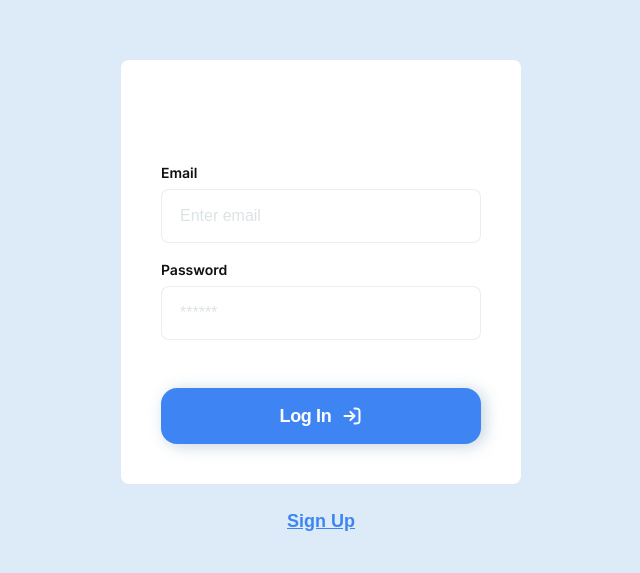
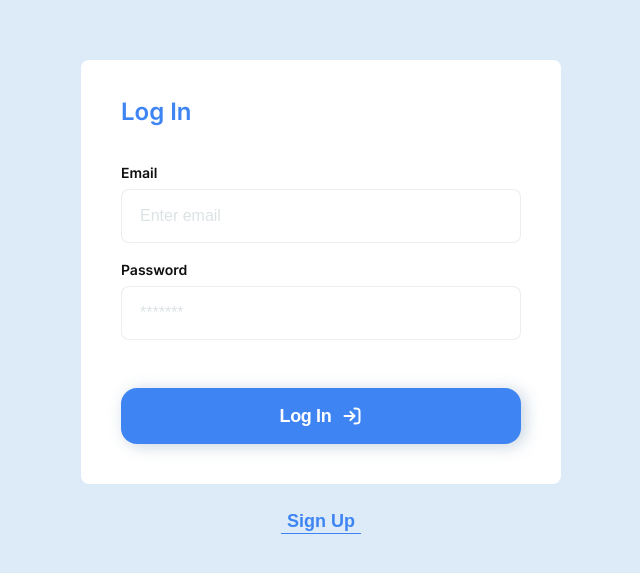
Before and after one commit to anigvo/goosetrack-group6-project, a React (Create React App) app: page /login in a window 1280 px wide. Shown: the part 103-676 px from the top of the page, without its empty margins (319-959 px from the left). Built offline with nearby package versions, Linux system fonts and the light colour scheme.

Commit message:
fix login color, line, size

```diff
--- a/src/components/LoginForm/LoginForm.jsx
+++ b/src/components/LoginForm/LoginForm.jsx
@@ -125,7 +125,7 @@ const LoginForm = () => {
                     autoComplete="off"
                     type="password"
                     name="password"
-                    placeholder="******"
+                    placeholder="*******"
                     $errPass={
                       errors.password && touched.password
                         ? ' 1px solid #E74A3B'
--- a/src/components/LoginForm/LoginForm.styled.jsx
+++ b/src/components/LoginForm/LoginForm.styled.jsx
@@ -9,7 +9,7 @@ export const MainContainer = styled.div`
   background: #dcebf7;
 `;
 export const FormContainer = styled.div`
-  max-width: 287px;
+  max-width: 335px;
   border-radius: 8px;
   background: #fff;
   padding: 40px 24px;
@@ -17,14 +17,14 @@ export const FormContainer = styled.div`
   margin-left: auto;
   margin-bottom: 18px;
   @media (min-width: 768px) {
-    max-width: 400px;
+    max-width: 480px;
     padding: 40px;
     margin-bottom: 24px;
   }
 
 `;
 export const Title = styled.h1`
-  color: $main-blue-color;
+  color: #3e85f3;
   text-shadow: 0px 9.399999618530273px 57.6875px rgba(0, 0, 0, 0.04),
     0px 47px 355px rgba(0, 0, 0, 0.07);
   font-size: 18px;
@@ -210,16 +210,24 @@ export const ButtonSignup = styled.button`
   font-size: 12px;
   font-weight: 600;
   line-height: 14px;
-  text-decoration-line: underline;
   border: none;
   background: #dcebf7;
   margin-right: auto;
   margin-left: auto;
   cursor: pointer;
+
+  background-image: linear-gradient(to right, currentColor 100%, currentColor 100%);
+  background-repeat: no-repeat;
+  background-position: 0 100%;
+  background-size: 100% 1px;
+  color: #3e85f3;
+  transition: all 250ms cubic-bezier(0.4, 0, 0.2, 1);
+
   &:hover {
     color: #2b78ef;
   }
-  @media (min-width: 768px) {
+
+    @media (min-width: 768px) {
     font-size: 18px;
     line-height: 24px;
   }
--- a/src/components/RegisterForm/RegisterForm.styled.jsx
+++ b/src/components/RegisterForm/RegisterForm.styled.jsx
@@ -11,7 +11,7 @@ export const MainContainer = styled.div`
 export const SubContainer = styled.div`
 `;
 export const FormContainer = styled.div`
-  max-width: 287px;
+  max-width: 335px;
   border-radius: 8px;
   background: #fff;
   padding: 40px 24px;
@@ -19,7 +19,7 @@ export const FormContainer = styled.div`
   margin-left: auto;
   margin-bottom: 18px;
   @media (min-width: 768px) {
-    max-width: 400px;
+    max-width: 480px;
     padding: 40px;
     margin-bottom: 24px;
   }
@@ -254,12 +254,19 @@ export const ButtonSignup = styled.button`
   font-size: 12px;
   font-weight: 600;
   line-height: 14px;
-  text-decoration-line: underline;
   border: none;
   background: #dcebf7;
   margin-right: auto;
   margin-left: auto;
   cursor: pointer;
+
+  background-image: linear-gradient(to right, currentColor 100%, currentColor 100%);
+  background-repeat: no-repeat;
+  background-position: 0 100%;
+  background-size: 100% 1px;
+  color: #3e85f3;
+  transition: all 250ms cubic-bezier(0.4, 0, 0.2, 1);
+
   &:hover {
     color: #2b78ef;
   }
```
